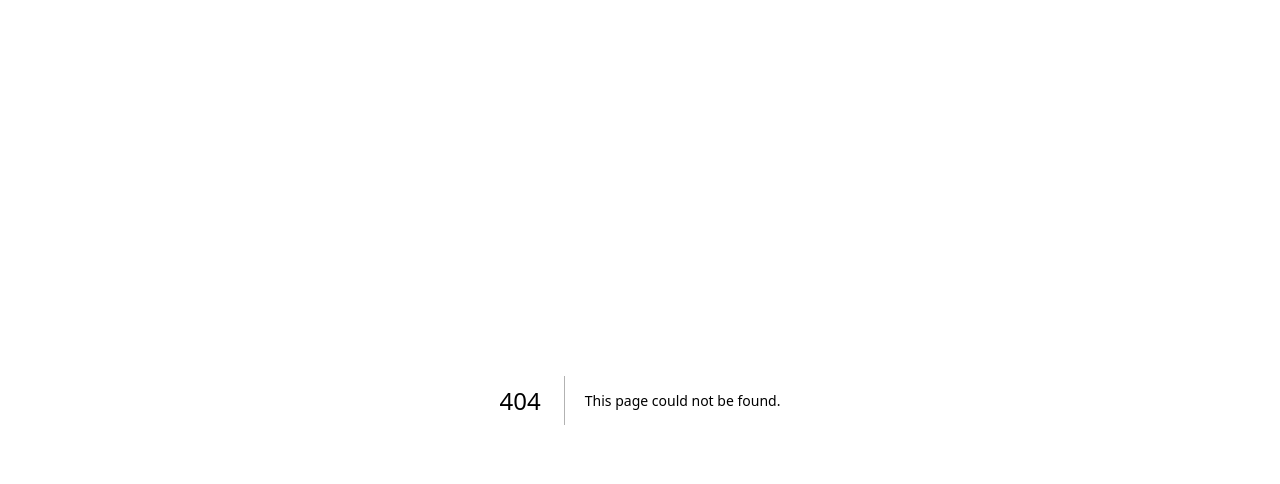
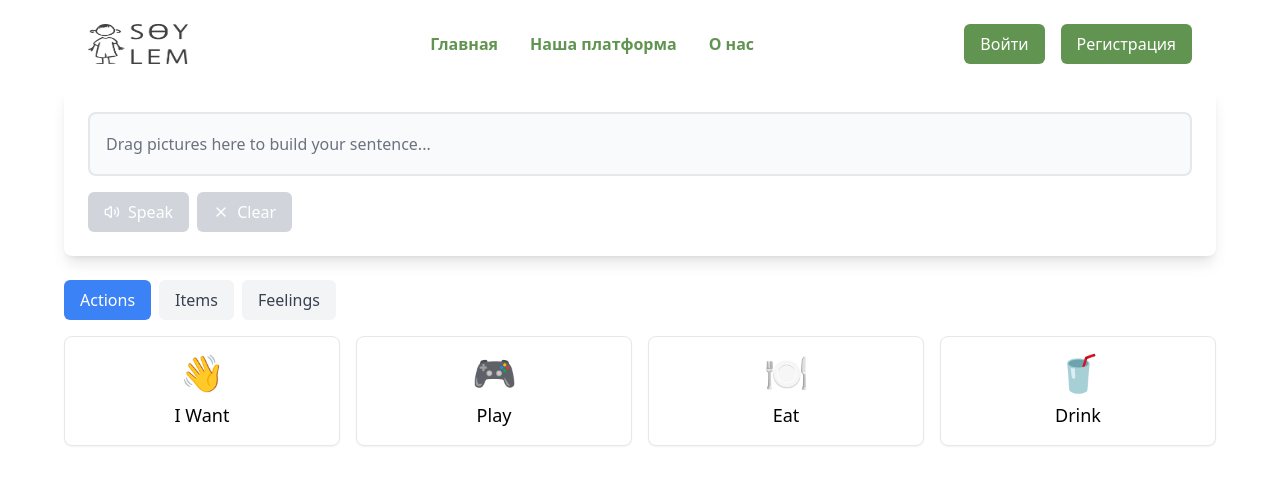
Before and after one commit to veyabidlek/pecs-front, a Next.js app: page /myboards in a window 1280 px wide. Before the commit this address had no page. Shown: the top 484 px of the page. Built offline with nearby package versions, Linux system fonts and the light colour scheme.

Commit message:
Fix navBar component links

```diff
--- a/src/app/components/library.tsx
+++ b/src/app/components/library.tsx
@@ -49,7 +49,7 @@ const Library: React.FC<LibraryProps> = ({
 
   return (
     <div className="min-h-screen mx-auto max-w-7xl px-4 sm:px-8 lg:px-16">
-      <Navbar />
+      <Navbar isHomePage={false} />
       <h1 className="text-2xl font-bold mt-12 mb-6">Библиотека</h1>
 
       <div className="flex flex-wrap mb-5">
--- a/src/app/components/navBar.tsx
+++ b/src/app/components/navBar.tsx
@@ -3,8 +3,10 @@ import Link from "next/link";
 import Image from "next/image";
 import { useState } from "react";
 import { User, ChevronDown, Menu, X } from "lucide-react";
-
-const Navbar = () => {
+type NavbarProps = {
+  isHomePage: boolean;
+};
+const Navbar = ({ isHomePage }: NavbarProps) => {
   const [dropdownOpen, setDropdownOpen] = useState(false);
   const [mobileMenuOpen, setMobileMenuOpen] = useState(false);
 
@@ -52,19 +54,19 @@ const Navbar = () => {
         {/* Desktop Navigation */}
         <div className="hidden lg:flex space-x-8">
           <Link
-            href="#homePage"
+            href={isHomePage ? "#homeHero" : "/"}
             className="text-[var(--main-color)] hover:text-[var(--main-color)] font-bold"
           >
             Главная
           </Link>
           <Link
-            href="#aboutApp"
+            href={isHomePage ? "#aboutApp" : "/#aboutApp"}
             className="text-[var(--main-color)] hover:text-[var(--main-color)] font-bold"
           >
             Наша платформа
           </Link>
           <Link
-            href="#team"
+            href={isHomePage ? "#team" : "/#team"}
             className="text-[var(--main-color)] hover:text-[var(--main-color)] font-bold"
           >
             О нас
@@ -79,21 +81,21 @@ const Navbar = () => {
         >
           <div className="px-4 py-2 space-y-2">
             <Link
-              href="#homePage"
+              href={isHomePage ? "#homeHero" : "/"}
               className="block py-2 text-[var(--main-color)] hover:text-[var(--main-color)] font-bold"
               onClick={() => setMobileMenuOpen(false)}
             >
               Главная
             </Link>
             <Link
-              href="#aboutApp"
+              href={isHomePage ? "#aboutApp" : "/"}
               className="block py-2 text-[var(--main-color)] hover:text-[var(--main-color)] font-bold"
               onClick={() => setMobileMenuOpen(false)}
             >
               Наша платформа
             </Link>
             <Link
-              href="#team"
+              href={isHomePage ? "#team" : "/"}
               className="block py-2 text-[var(--main-color)] hover:text-[var(--main-color)] font-bold"
               onClick={() => setMobileMenuOpen(false)}
             >
--- a/src/app/login/page.tsx
+++ b/src/app/login/page.tsx
@@ -38,7 +38,7 @@ const LoginPage: React.FC = () => {
 
   return (
     <div className="min-h-screen mx-auto max-w-7xl px-4 sm:px-8 lg:px-16">
-      <Navbar />
+      <Navbar isHomePage={false} />
       <div className="flex items-center justify-center pt-16">
         <div className="w-full max-w-md bg-white rounded-2xl shadow-lg">
           <div className="bg-[--main-color] text-white text-center py-5 px-12 rounded-t-2xl">
--- /dev/null
+++ b/src/app/myboards/page.tsx
@@ -0,0 +1,211 @@
+"use client";
+import React, { useState, useEffect } from "react";
+import { Volume2, X, GripHorizontal } from "lucide-react";
+import Navbar from "../../app/components/navBar";
+
+interface PECSItem {
+  id: string;
+  label: string;
+  icon: string;
+}
+
+interface DragEvent extends React.DragEvent {
+  dataTransfer: DataTransfer;
+}
+
+const PECSBoard = () => {
+  const [sentence, setSentence] = useState<PECSItem[]>([]);
+  const [selectedCategory, setSelectedCategory] = useState<string>("actions");
+  const [isDragging, setIsDragging] = useState<boolean>(false);
+  const [speechSupported, setSpeechSupported] = useState<boolean>(false);
+
+  useEffect(() => {
+    setSpeechSupported("speechSynthesis" in window);
+  }, []);
+
+  const categories: Record<string, PECSItem[]> = {
+    actions: [
+      { id: "want", label: "I want", icon: "👋" },
+      { id: "play", label: "play", icon: "🎮" },
+      { id: "eat", label: "eat", icon: "🍽️" },
+      { id: "drink", label: "drink", icon: "🥤" },
+    ],
+    items: [
+      { id: "water", label: "water", icon: "💧" },
+      { id: "food", label: "food", icon: "🍎" },
+      { id: "toy", label: "toy", icon: "🧸" },
+      { id: "book", label: "book", icon: "📚" },
+    ],
+    feelings: [
+      { id: "happy", label: "happy", icon: "😊" },
+      { id: "sad", label: "sad", icon: "😢" },
+      { id: "tired", label: "tired", icon: "😴" },
+      { id: "angry", label: "angry", icon: "😠" },
+    ],
+  };
+
+  const handleDragStart = (e: DragEvent, item: PECSItem) => {
+    setIsDragging(true);
+    e.dataTransfer.setData("text/plain", JSON.stringify(item));
+    const dragPreview = document.createElement("div");
+    dragPreview.className = "bg-white p-2 rounded shadow";
+    dragPreview.textContent = `${item.icon} ${item.label}`;
+    document.body.appendChild(dragPreview);
+    e.dataTransfer.setDragImage(dragPreview, 0, 0);
+    setTimeout(() => document.body.removeChild(dragPreview), 0);
+  };
+
+  const handleDragOver = (e: DragEvent) => {
+    e.preventDefault();
+    e.dataTransfer.dropEffect = "copy";
+  };
+
+  const handleDrop = (e: DragEvent) => {
+    e.preventDefault();
+    setIsDragging(false);
+    try {
+      const item = JSON.parse(e.dataTransfer.getData("text/plain")) as PECSItem;
+      setSentence([...sentence, item]);
+    } catch (error) {
+      console.error("Error parsing dropped item:", error);
+    }
+  };
+
+  const handleDragEnd = () => {
+    setIsDragging(false);
+  };
+
+  const removeFromSentence = (index: number) => {
+    setSentence(sentence.filter((_, i) => i !== index));
+  };
+
+  const clearSentence = () => {
+    setSentence([]);
+  };
+
+  const speakSentence = () => {
+    if (speechSupported && sentence.length > 0) {
+      const text = sentence.map((item) => item.label).join(" ");
+      const utterance = new SpeechSynthesisUtterance(text);
+      utterance.rate = 0.9;
+      utterance.pitch = 1.1;
+      window.speechSynthesis.speak(utterance);
+    }
+  };
+
+  return (
+    <div className="min-h-screen mx-auto max-w-7xl px-4 sm:px-8 lg:px-16">
+      <Navbar isHomePage={false} />
+      {/* Sentence Building Area */}
+      <div className="bg-white rounded-lg shadow-lg mb-6 p-6">
+        <div
+          className={`min-h-16 p-4 bg-gray-50 rounded-lg flex items-center gap-2 flex-wrap
+            ${
+              isDragging
+                ? "border-2 border-blue-500 border-dashed"
+                : "border-2 border-gray-200"
+            }`}
+          onDragOver={handleDragOver}
+          onDrop={handleDrop}
+        >
+          {sentence.length > 0 ? (
+            sentence.map((item, index) => (
+              <div
+                key={`${item.id}-${index}`}
+                className="bg-white px-3 py-2 rounded-md shadow-sm border border-gray-200
+                         flex items-center gap-2 group hover:shadow-md transition-shadow"
+              >
+                <span className="text-gray-400">
+                  <GripHorizontal className="w-4 h-4" />
+                </span>
+                <span>
+                  {item.icon} {item.label}
+                </span>
+                <button
+                  onClick={() => removeFromSentence(index)}
+                  className="opacity-0 group-hover:opacity-100 transition-opacity"
+                >
+                  <X className="w-4 h-4 text-red-500 hover:text-red-600" />
+                </button>
+              </div>
+            ))
+          ) : (
+            <p className="text-gray-500">
+              Drag pictures here to build your sentence...
+            </p>
+          )}
+        </div>
+        <div className="flex gap-2 mt-4">
+          <button
+            onClick={speakSentence}
+            disabled={!speechSupported || sentence.length === 0}
+            className={`flex items-center gap-2 px-4 py-2 rounded-md text-white
+              ${
+                speechSupported && sentence.length > 0
+                  ? "bg-blue-500 hover:bg-blue-600"
+                  : "bg-gray-300 cursor-not-allowed"
+              }
+              transition-colors`}
+          >
+            <Volume2 className="w-4 h-4" />
+            Speak
+          </button>
+          <button
+            onClick={clearSentence}
+            disabled={sentence.length === 0}
+            className={`flex items-center gap-2 px-4 py-2 rounded-md text-white
+              ${
+                sentence.length > 0
+                  ? "bg-red-500 hover:bg-red-600"
+                  : "bg-gray-300 cursor-not-allowed"
+              }
+              transition-colors`}
+          >
+            <X className="w-4 h-4" />
+            Clear
+          </button>
+        </div>
+      </div>
+
+      {/* Category Selection */}
+      <div className="flex gap-2 mb-4">
+        {Object.keys(categories).map((category) => (
+          <button
+            key={category}
+            onClick={() => setSelectedCategory(category)}
+            className={`px-4 py-2 rounded-md capitalize transition-colors
+              ${
+                selectedCategory === category
+                  ? "bg-blue-500 text-white"
+                  : "bg-gray-100 text-gray-700 hover:bg-gray-200"
+              }`}
+          >
+            {category}
+          </button>
+        ))}
+      </div>
+
+      {/* Picture Cards Grid */}
+      <div className="grid grid-cols-2 md:grid-cols-4 gap-4">
+        {categories[selectedCategory].map((item) => (
+          <div
+            key={item.id}
+            className={`bg-white rounded-lg shadow-sm border border-gray-200
+                       cursor-move hover:shadow-lg transition-all
+                       ${isDragging ? "opacity-50" : ""}`}
+            draggable
+            onDragStart={(e) => handleDragStart(e as DragEvent, item)}
+            onDragEnd={handleDragEnd}
+          >
+            <div className="p-4 text-center">
+              <div className="text-4xl mb-2">{item.icon}</div>
+              <div className="text-lg capitalize">{item.label}</div>
+            </div>
+          </div>
+        ))}
+      </div>
+    </div>
+  );
+};
+
+export default PECSBoard;
--- a/src/app/page.tsx
+++ b/src/app/page.tsx
@@ -8,7 +8,7 @@ import Navbar from "./components/navBar";
 export default function HomePage() {
   return (
     <main className="min-h-screen mx-auto max-w-7xl px-4 sm:px-8 lg:px-16">
-      <Navbar />
+      <Navbar isHomePage={true} />
       <HomeHero />
       <AboutApp />
       <Advantages />
--- a/src/app/profile/page.tsx
+++ b/src/app/profile/page.tsx
@@ -59,7 +59,7 @@ export default function CaregiverProfile() {
   return (
     <div>
       <div className="pt-8 min-h-screen mx-auto max-w-7xl px-4 sm:px-8 lg:px-16">
-        <Navbar />
+        <Navbar isHomePage={false} />
         <h4 className="text-2xl font-semibold">Профиль</h4>
 
         <div className="flex pt-5">
--- a/src/app/signup/page.tsx
+++ b/src/app/signup/page.tsx
@@ -46,7 +46,7 @@ const SignupPage = () => {
 
   return (
     <div className="min-h-screen mx-auto max-w-7xl px-4 sm:px-8 lg:px-16">
-      <Navbar />
+      <Navbar isHomePage={false} />
       <div className="max-w-2xl mx-auto px-4">
         <div className="bg-white rounded-2xl shadow-lg">
           {/* Title */}
```
Also changed, not shown: components.json (added), public/images/MESSI.jpg (added).
